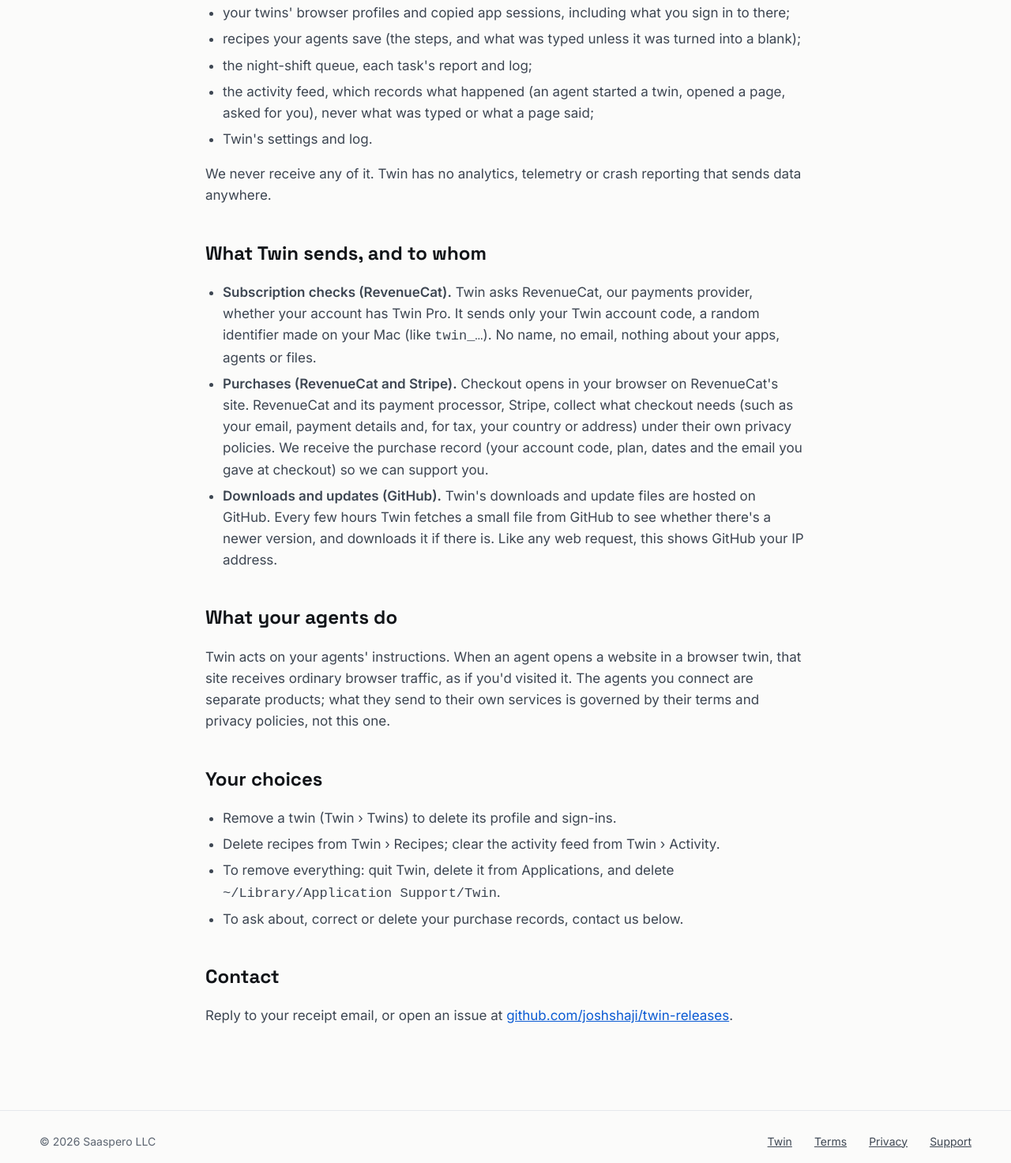
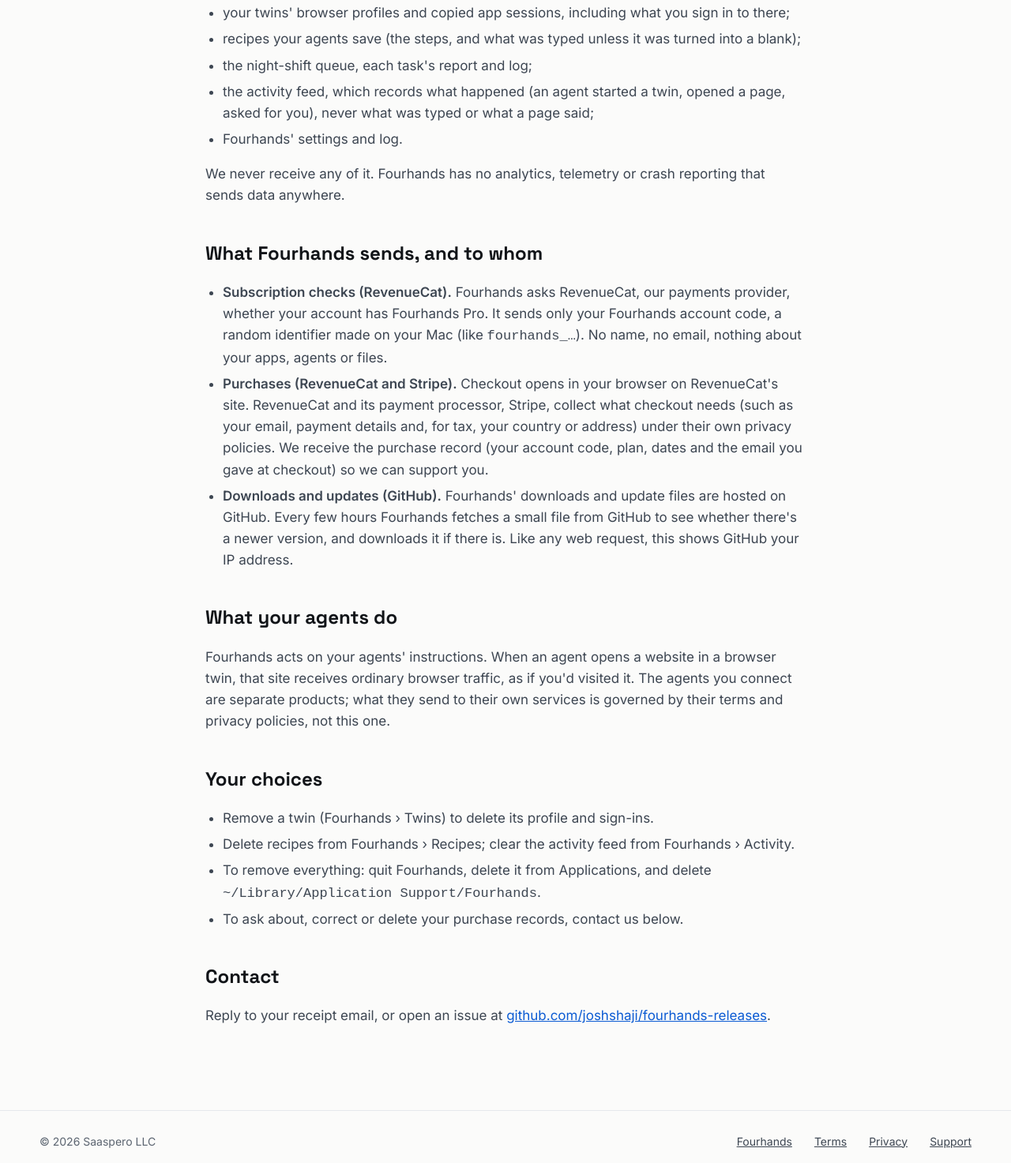
Before and after one commit to joshshaji/fourhands-releases, a plain HTML site: page docs/privacy.html in a window 1280 px wide. Shown: the part 467-1940 px from the top of the page at 79% size. Drawn offline with Linux system fonts and the light colour scheme.

Commit message:
Update docs/privacy.html

```diff
--- a/docs/privacy.html
+++ b/docs/privacy.html
@@ -3,8 +3,8 @@
 <head>
 <meta charset="utf-8">
 <meta name="viewport" content="width=device-width, initial-scale=1">
-<title>Privacy Policy · Twin</title>
-<meta name="description" content="How Twin handles your data: it stays on your Mac.">
+<title>Privacy Policy · Fourhands</title>
+<meta name="description" content="How Fourhands handles your data: it stays on your Mac.">
 <link rel="icon" type="image/png" href="favicon.png">
 <link rel="preconnect" href="https://fonts.googleapis.com">
 <link rel="stylesheet" href="https://fonts.googleapis.com/css2?family=Inter:wght@400;500;600&amp;family=Space+Grotesk:wght@500;600;700&amp;display=swap">
@@ -24,55 +24,55 @@ ul{padding-left:22px} li{margin:6px 0}
 <div style="max-width: 1180px; margin: 0 auto; padding: 18px 24px; display: flex; align-items: center; gap: 10px">
 <a href="index.html" style="display: flex; align-items: center; gap: 10px; text-decoration: none; color: #111418; font-family: 'Space Grotesk', Inter, sans-serif; font-weight: 700; font-size: 21px">
 <svg width="28" height="28" viewBox="0 0 24 24" aria-hidden="true"><rect x="8" y="3" width="13" height="10" rx="2.5" fill="none" stroke="#0B5BD3" stroke-width="1.8" stroke-dasharray="2.4 2"></rect><rect x="3" y="9" width="13" height="10" rx="2.5" fill="#0B5BD3"></rect></svg>
-Twin</a>
+Fourhands</a>
 </div>
 </header>
 <main>
 <h1>Privacy Policy</h1>
 <p class="updated">Last updated November 22, 2026</p>
-<p>Twin is a Mac app, made by Saaspero LLC, that gives AI coding agents their own copies of your apps on a hidden screen. It's built to keep your data on your Mac.</p>
+<p>Fourhands is a Mac app, made by Saaspero LLC, that gives AI coding agents their own copies of your apps on a hidden screen. It's built to keep your data on your Mac.</p>
 
 <h2>What stays on your Mac</h2>
-<p>Everything Twin works with stays in Twin's folder (<code>~/Library/Application Support/Twin</code>), readable only by your user account:</p>
+<p>Everything Fourhands works with stays in Fourhands' folder (<code>~/Library/Application Support/Fourhands</code>), readable only by your user account:</p>
 <ul>
 <li>your twins' browser profiles and copied app sessions, including what you sign in to there;</li>
 <li>recipes your agents save (the steps, and what was typed unless it was turned into a blank);</li>
 <li>the night-shift queue, each task's report and log;</li>
 <li>the activity feed, which records what happened (an agent started a twin, opened a page, asked for you), never what was typed or what a page said;</li>
-<li>Twin's settings and log.</li>
+<li>Fourhands' settings and log.</li>
 </ul>
-<p>We never receive any of it. Twin has no analytics, telemetry or crash reporting that sends data anywhere.</p>
+<p>We never receive any of it. Fourhands has no analytics, telemetry or crash reporting that sends data anywhere.</p>
 
-<h2>What Twin sends, and to whom</h2>
+<h2>What Fourhands sends, and to whom</h2>
 <ul>
-<li><strong>Subscription checks (RevenueCat).</strong> Twin asks RevenueCat, our payments provider, whether your account has Twin Pro. It sends only your Twin account code, a random identifier made on your Mac (like <code>twin_…</code>). No name, no email, nothing about your apps, agents or files.</li>
+<li><strong>Subscription checks (RevenueCat).</strong> Fourhands asks RevenueCat, our payments provider, whether your account has Fourhands Pro. It sends only your Fourhands account code, a random identifier made on your Mac (like <code>fourhands_…</code>). No name, no email, nothing about your apps, agents or files.</li>
 <li><strong>Purchases (RevenueCat and Stripe).</strong> Checkout opens in your browser on RevenueCat's site. RevenueCat and its payment processor, Stripe, collect what checkout needs (such as your email, payment details and, for tax, your country or address) under their own privacy policies. We receive the purchase record (your account code, plan, dates and the email you gave at checkout) so we can support you.</li>
-<li><strong>Downloads and updates (GitHub).</strong> Twin's downloads and update files are hosted on GitHub. Every few hours Twin fetches a small file from GitHub to see whether there's a newer version, and downloads it if there is. Like any web request, this shows GitHub your IP address.</li>
+<li><strong>Downloads and updates (GitHub).</strong> Fourhands' downloads and update files are hosted on GitHub. Every few hours Fourhands fetches a small file from GitHub to see whether there's a newer version, and downloads it if there is. Like any web request, this shows GitHub your IP address.</li>
 </ul>
 
 <h2>What your agents do</h2>
-<p>Twin acts on your agents' instructions. When an agent opens a website in a browser twin, that site receives ordinary browser traffic, as if you'd visited it. The agents you connect are separate products; what they send to their own services is governed by their terms and privacy policies, not this one.</p>
+<p>Fourhands acts on your agents' instructions. When an agent opens a website in a browser twin, that site receives ordinary browser traffic, as if you'd visited it. The agents you connect are separate products; what they send to their own services is governed by their terms and privacy policies, not this one.</p>
 
 <h2>Your choices</h2>
 <ul>
-<li>Remove a twin (Twin › Twins) to delete its profile and sign-ins.</li>
-<li>Delete recipes from Twin › Recipes; clear the activity feed from Twin › Activity.</li>
-<li>To remove everything: quit Twin, delete it from Applications, and delete <code>~/Library/Application Support/Twin</code>.</li>
+<li>Remove a twin (Fourhands › Twins) to delete its profile and sign-ins.</li>
+<li>Delete recipes from Fourhands › Recipes; clear the activity feed from Fourhands › Activity.</li>
+<li>To remove everything: quit Fourhands, delete it from Applications, and delete <code>~/Library/Application Support/Fourhands</code>.</li>
 <li>To ask about, correct or delete your purchase records, contact us below.</li>
 </ul>
 
 <h2>Contact</h2>
-<p>Reply to your receipt email, or open an issue at <a href="https://github.com/joshshaji/twin-releases/issues">github.com/joshshaji/twin-releases</a>.</p>
+<p>Reply to your receipt email, or open an issue at <a href="https://github.com/joshshaji/fourhands-releases/issues">github.com/joshshaji/fourhands-releases</a>.</p>
 
 </main>
 <footer style="border-top: 1px solid #E5E8EC">
 <div style="max-width: 1180px; margin: 0 auto; padding: 28px 24px; display: flex; flex-wrap: wrap; gap: 12px 28px; font-size: 14px; color: #5B6470">
 <span>© 2026 Saaspero LLC</span>
 <div style="flex: 1 1 auto"></div>
-<a href="index.html" style="color: #3D4652">Twin</a>
+<a href="index.html" style="color: #3D4652">Fourhands</a>
 <a href="terms.html" style="color: #3D4652">Terms</a>
 <a href="privacy.html" style="color: #3D4652">Privacy</a>
-<a href="https://github.com/joshshaji/twin-releases/issues" style="color: #3D4652">Support</a>
+<a href="https://github.com/joshshaji/fourhands-releases/issues" style="color: #3D4652">Support</a>
 </div>
 </footer>
 </body>
```
